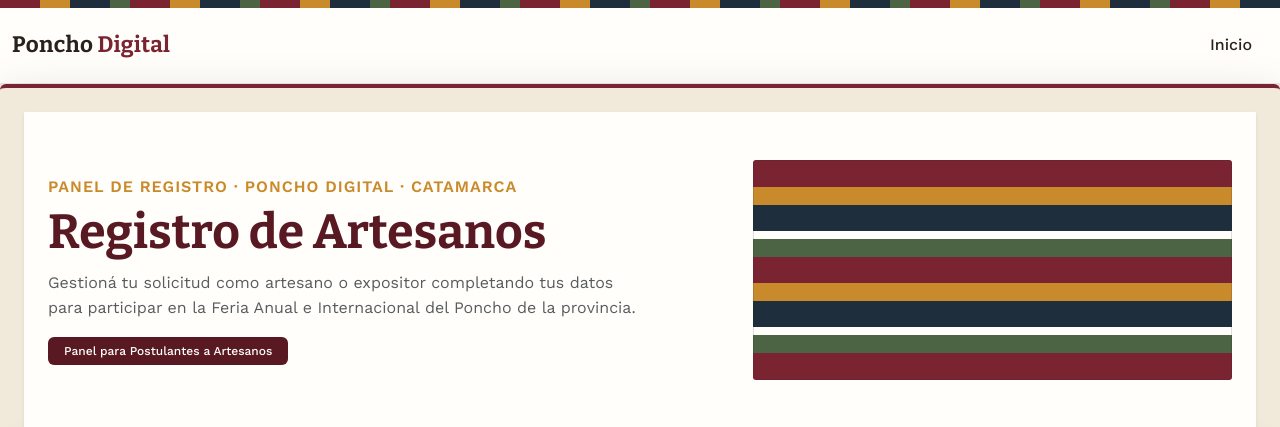
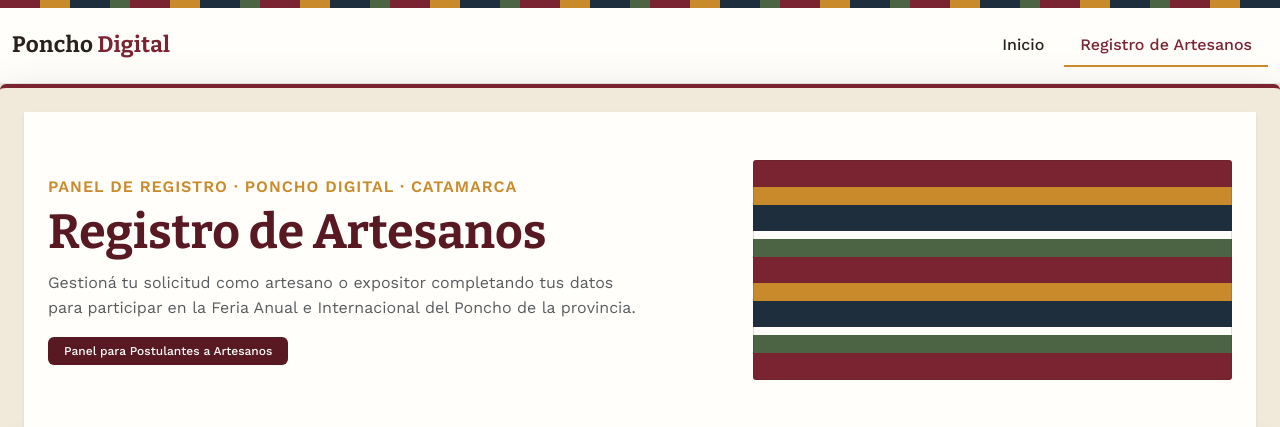
Before and after one commit to wusito/poncho-digital, a Django app: page /artesanos/registro/ in a window 1280 px wide. Shown: the top 427 px of the page. Run offline with Django 5.2, Linux system fonts and the light colour scheme.

Commit message:
Agregar enlaces activos en la navegación para Registro de Artesanos, Mapa y Stands, y Búsqueda; mejorar etiquetas de formulario para mayor claridad.
Co-authored-by: Florchu <115610554+FL00WER@users.noreply.github.com>
Co-authored-by: franco sedan caniza <canizamari9@gmail.com>
Co-authored-by: Bordón Guanco Joel <airtonjoelbordon@gmail.com>

```diff
--- a/apps/artesanos/templates/artesanos/registro_artesano.html
+++ b/apps/artesanos/templates/artesanos/registro_artesano.html
@@ -19,6 +19,9 @@
                     <ul class="navbar-nav ms-auto text-center" role="tablist">
                         <li class="nav-item">
                             <a class="nav-link" href="{% url 'index' %}">Inicio</a>
+                        </li>
+                        <li class="nav-item">
+                            <a class="nav-link active" href="{% url 'registro_artesano' %}">Registro de Artesanos</a>
                         </li>
                     </ul>
                 </div>
--- a/apps/stands/templates/stands/mapa_stands.html
+++ b/apps/stands/templates/stands/mapa_stands.html
@@ -19,6 +19,9 @@
                     <ul class="navbar-nav ms-auto text-center" role="tablist">
                         <li class="nav-item">
                             <a class="nav-link" href="{% url 'index' %}">Inicio</a>
+                        </li>
+                        <li class="nav-item">
+                            <a class="nav-link active" href="{% url 'mapa_stands' %}">Mapa y Stands</a>
                         </li>
                         {% if user.is_staff or user.is_superuser %}
                         <li class="nav-item">
--- a/templates/base.html
+++ b/templates/base.html
@@ -46,11 +46,11 @@
                         <li class="nav-item">
                             <form method="post" action="{% url 'logout' %}">
                                 {% csrf_token %}
-                                <button class="nav-link" type="submit">Cerrar sesión</button>
+                                <button class="nav-link" type="submit">Cerrar Sesión</button>
                             </form>
                         </li>
                         {% else %}
-                        <li class="nav-item"><a class="nav-link" href="{% url 'login' %}">Iniciar sesión</a></li>
+                        <li class="nav-item"><a class="nav-link" href="{% url 'login' %}">Iniciar Sesión</a></li>
                         {% endif %}
                     </ul>
                 </div>
--- a/templates/busqueda.html
+++ b/templates/busqueda.html
@@ -19,6 +19,9 @@
                     <ul class="navbar-nav ms-auto text-center" role="tablist">
                         <li class="nav-item">
                             <a class="nav-link" href="{% url 'index' %}">Inicio</a>
+                        </li>
+                        <li class="nav-item">
+                            <a class="nav-link active" href="{% url 'busqueda' %}">Búsqueda</a>
                         </li>
                     </ul>
                 </div>
@@ -79,7 +82,7 @@
                         </select>
                     </div>
                     <div class="col-12 col-md-6 col-lg-4">
-                        <label class="form-label" for="selectFiltroProducto">Categoría o subcategoría</label>
+                        <label class="form-label" for="selectFiltroProducto">Categoría del producto</label>
                         <select id="selectFiltroProducto" name="Producto" class="form-select form-campo-claro">
                             <option value="">Todas las categorías de productos</option>
                             <optgroup label="Textiles Tradicionales">
```
